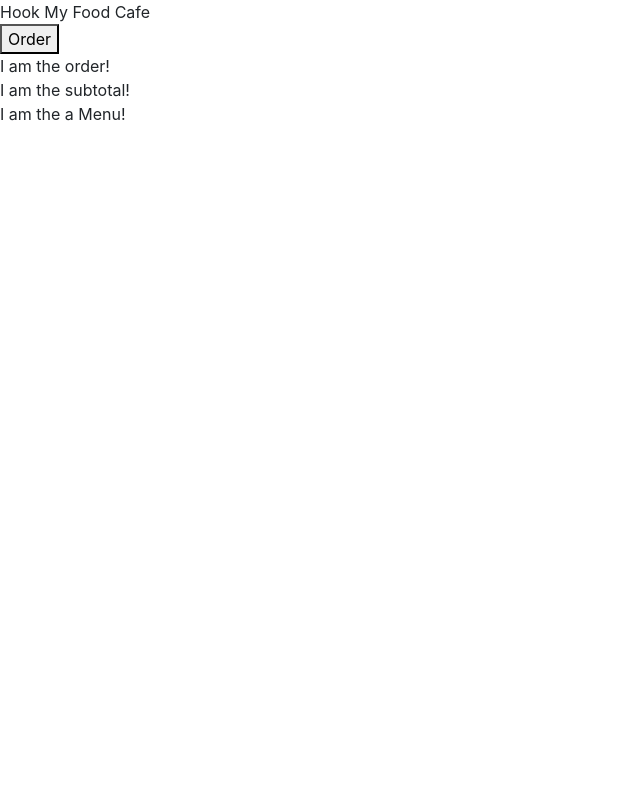
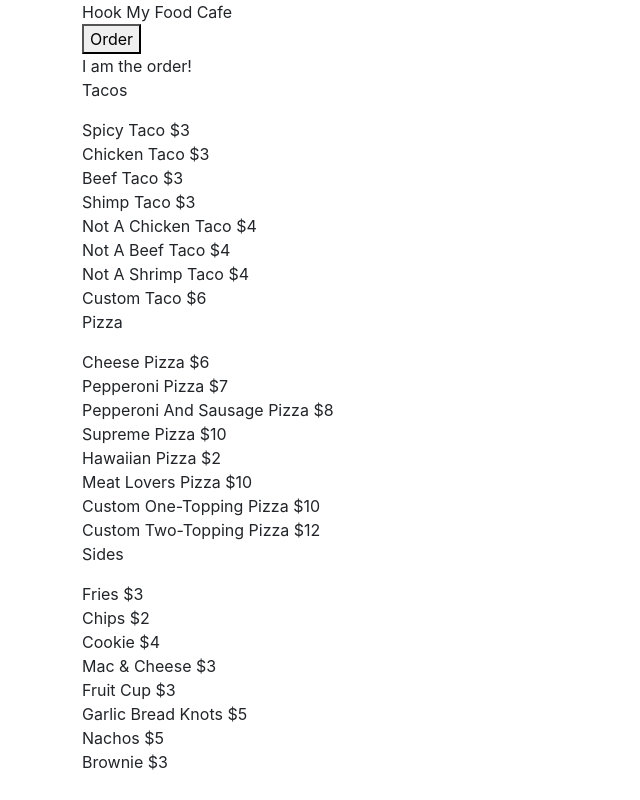
Before and after one commit to DanielSJuarez/react-restaurant-app, a React (Create React App) app: page / in a window 1280 px wide. Shown: the whole page, without its empty margins (0-640 px from the left). Built offline with nearby package versions, Linux system fonts and the light colour scheme.

Commit message:
menu display

```diff
--- a/src/components/hookMyFood.js
+++ b/src/components/hookMyFood.js
@@ -2,12 +2,42 @@ import { useState } from "react";
 import MenuList from "./menuList";
 import Order from "./order";
 import SubTotal from "./subTotal";
-import 'bootstrap/dist/css/bootstrap.min.css'; //import row
 import MENU from "./menuItems";
 
-function HookMyFood() {
+function HookMyFood(props) {
+    const [menu, setMenu] = useState(MENU);
+
+    const tacoSelection = menu.filter(menu => (
+        menu.catagory === 'tacos'
+    ));
+
+    const tacoDisplay = tacoSelection.map(menu => (
+        <MenuList {...menu}/>
+    ));
+
+    const pizzaSelection = menu.filter(menu => (
+        menu.catagory === 'pizza'
+    ));
+
+    const pizzaDisplay = pizzaSelection.map(menu => (
+        <MenuList {...menu}/>
+    ));
+
+    const sidesSelection = menu.filter(menu => (
+        menu.catagory === 'sides'
+    ));
+
+    const sidesDisplay = sidesSelection.map(menu => (
+        <MenuList {...menu}/>
+    ));
+
+    // const menuDisplay = menu.map(menu => (
+    //     <MenuList {...menu}/>
+    // ))
+
     return (
         <>
+        <div className="container">
             <div className='row'>
                 <div className='menuHead col'>Hook My Food Cafe</div>
                 <div>
@@ -16,8 +46,22 @@ function HookMyFood() {
                     <SubTotal />
                 </div>
                 <div className='menuList col'>
-                    <MenuList />
+                    <section>
+                        <p>Tacos</p>
+                        {tacoDisplay}
+                    </section>
+                    <section>
+                        <p>Pizza</p>
+                        {pizzaDisplay}
+
+                    </section>
+                    <section>
+                        <p>Sides</p>
+                        {sidesDisplay}
+                    </section>
+                    {/* {menuDisplay} */}
                 </div>
+            </div>
             </div>
         </>
     );
--- a/src/components/menuItems.js
+++ b/src/components/menuItems.js
@@ -1,4 +1,3 @@
-import {useState} from 'react';
 import { v4 as uuidv4 } from 'uuid';
 
 const MENU = [{
@@ -117,21 +116,21 @@ const MENU = [{
     name: 'Fries',
     price: 3,
     id: uuidv4(),
-    catagory: 'Sides',
+    catagory: 'sides',
     size: 'M',
 },
 {
     name: 'Chips',
     price: 2,
     id: uuidv4(),
-    catagory: 'Sides',
+    catagory: 'sides',
     size: 'M',
 },
 {
     name: 'Cookie',
     price: 4,
     id: uuidv4(),
-    catagory: 'Sides',
+    catagory: 'sides',
     size: 'M',
 },
 {
--- a/src/components/menuList.js
+++ b/src/components/menuList.js
@@ -1,10 +1,8 @@
-import 'bootstrap/dist/css/bootstrap.min.css';
-
-function MenuList() {
+function MenuList({name, price}) {
     return (
         <div className='row'>
             <div className="col">
-                I am the a Menu!
+            {name} ${price}
             </div>
         </div>
     );
--- a/src/components/order.js
+++ b/src/components/order.js
@@ -1,5 +1,3 @@
-import 'bootstrap/dist/css/bootstrap.min.css';
-
 function Order() {
     return (
         <div className='row'>
--- a/src/components/subTotal.js
+++ b/src/components/subTotal.js
@@ -1,12 +1,8 @@
-import 'bootstrap/dist/css/bootstrap.min.css';
-
 function SubTotal() {
   return (
-    <div className='row'>
       <div className="col">
-        I am the subtotal!
+
       </div>
-    </div>
   );
 }
 
```
